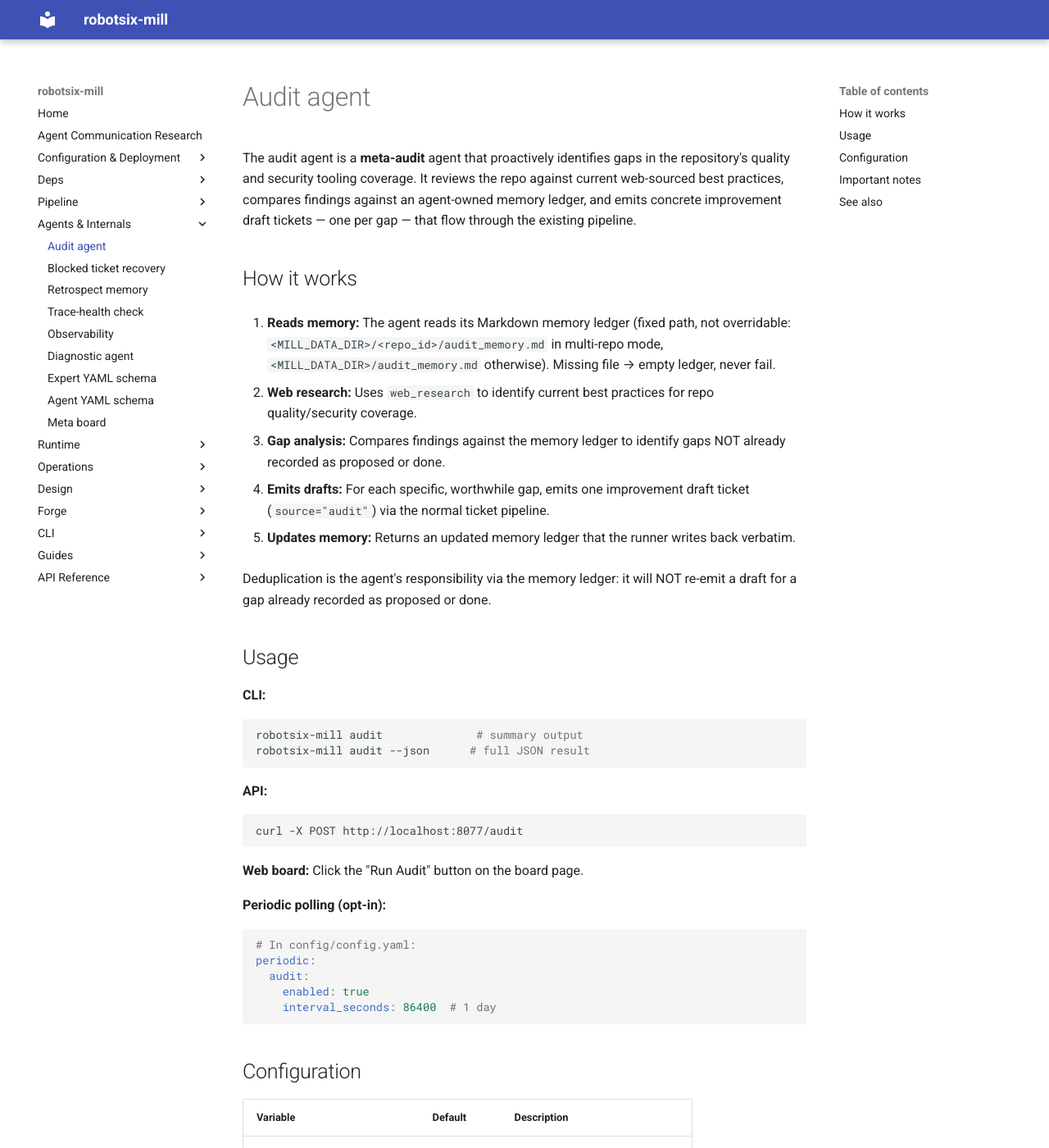
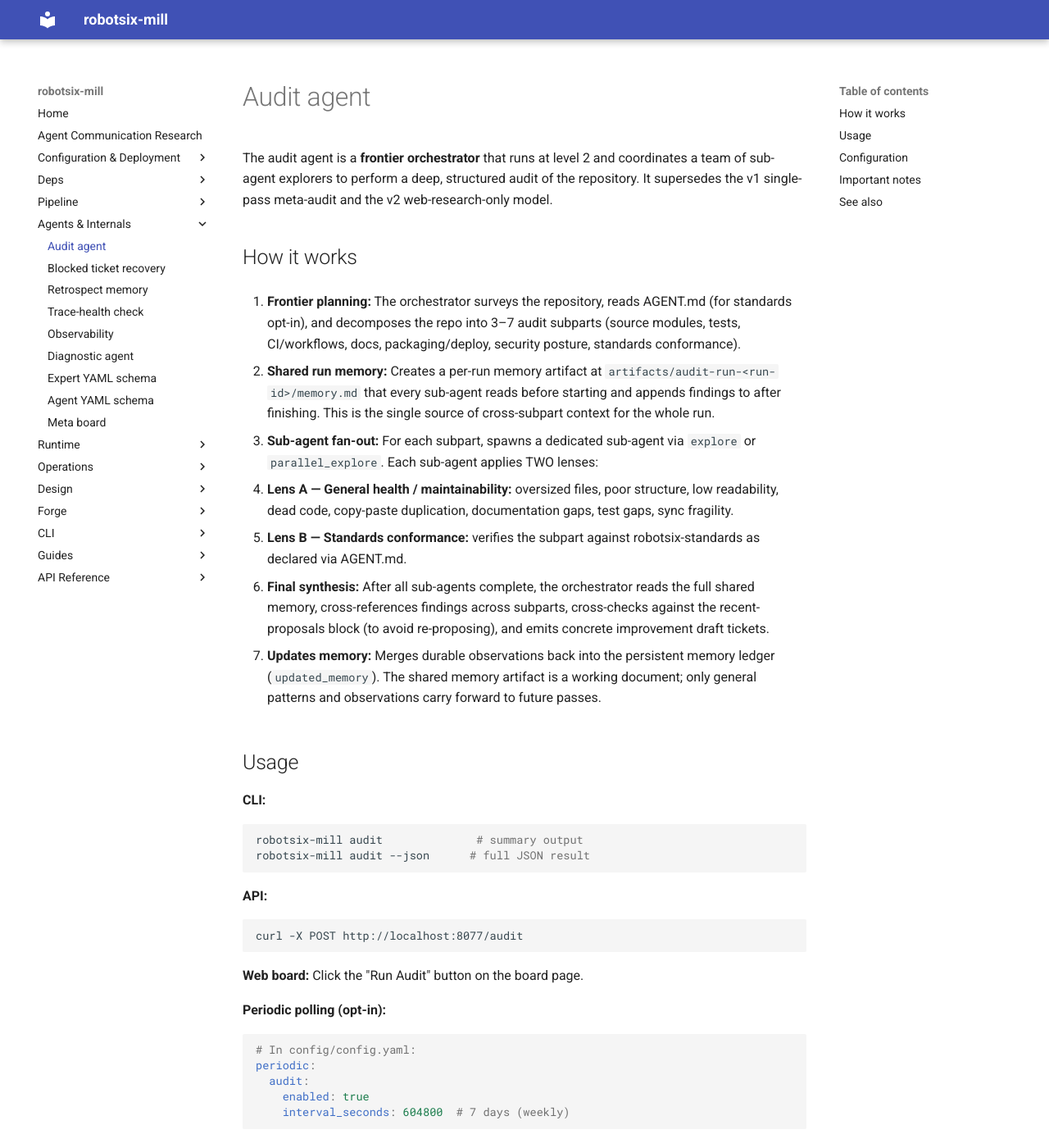
Before and after one commit to damien-robotsix/robotsix-mill, an MkDocs documentation site: the page built from docs/agents/audit-agent.md, in a window 1280 px wide and 1400 px high. Shown: the whole window at 82% size. Built offline with MkDocs 1.6.1 and Material for MkDocs 9.7.7, drawn with Linux system fonts in a browser that asks for light colours; some of the changed text lies outside the part shown.

Commit message:
mill: Audit workflow v3.1: orchestrated audit with sub-agent fan-out and shared run memory (feasible re-spec of closed a7d7; level 2; routing in 0991) (20260716T024454Z-audit-workflow-v3-1-orchestrated-audit-w-07bc) (#2385)
* mill: Audit workflow v3.1: orchestrated audit with sub-agent fan-out and shared run memory (feasible re-spec of closed a7d7; level 2; routing in 0991) (20260716T024454Z-audit-workflow-v3-1-orchestrated-audit-w-07bc)

* mill(docs): Audit workflow v3.1: orchestrated audit with sub-agent fan-out and shared run memory (feasible re-spec of closed a7d7; level 2; routing in 0991) (20260716T024454Z-audit-workflow-v3-1-orchestrated-audit-w-07bc)

---------

Co-authored-by: robotsix-mill <mill@robotsix.local>

````diff
--- a/docs/agents/audit-agent.md
+++ b/docs/agents/audit-agent.md
@@ -1,34 +1,40 @@
 # Audit agent
 
-The audit agent is a **meta-audit** agent that proactively identifies
-gaps in the repository's quality and security tooling coverage. It
-reviews the repo against current web-sourced best practices, compares
-findings against an agent-owned memory ledger, and emits concrete
-improvement draft tickets — one per gap — that flow through the
-existing pipeline.
+The audit agent is a **frontier orchestrator** that runs at level 2
+and coordinates a team of sub-agent explorers to perform a deep,
+structured audit of the repository. It supersedes the v1 single-pass
+meta-audit and the v2 web-research-only model.
 
 ## How it works
 
-1. **Reads memory:** The agent reads its Markdown memory ledger
-   (fixed path, not overridable: `<MILL_DATA_DIR>/<repo_id>/audit_memory.md`
-   in multi-repo mode, `<MILL_DATA_DIR>/audit_memory.md` otherwise).
-   Missing file → empty ledger, never fail.
+1. **Frontier planning:** The orchestrator surveys the repository,
+   reads AGENT.md (for standards opt-in), and decomposes the repo into
+   3–7 audit subparts (source modules, tests, CI/workflows, docs,
+   packaging/deploy, security posture, standards conformance).
 
-2. **Web research:** Uses `web_research` to identify current best
-   practices for repo quality/security coverage.
+2. **Shared run memory:** Creates a per-run memory artifact at
+   `artifacts/audit-run-<run-id>/memory.md` that every sub-agent reads
+   before starting and appends findings to after finishing. This is the
+   single source of cross-subpart context for the whole run.
 
-3. **Gap analysis:** Compares findings against the memory ledger to
-   identify gaps NOT already recorded as proposed or done.
+3. **Sub-agent fan-out:** For each subpart, spawns a dedicated
+   sub-agent via `explore` or `parallel_explore`. Each sub-agent
+   applies TWO lenses:
+   - **Lens A — General health / maintainability:** oversized files,
+     poor structure, low readability, dead code, copy-paste duplication,
+     documentation gaps, test gaps, sync fragility.
+   - **Lens B — Standards conformance:** verifies the subpart against
+     robotsix-standards as declared via AGENT.md.
 
-4. **Emits drafts:** For each specific, worthwhile gap, emits one
-   improvement draft ticket (`source="audit"`) via the normal ticket
-   pipeline.
+4. **Final synthesis:** After all sub-agents complete, the orchestrator
+   reads the full shared memory, cross-references findings across
+   subparts, cross-checks against the recent-proposals block (to avoid
+   re-proposing), and emits concrete improvement draft tickets.
 
-5. **Updates memory:** Returns an updated memory ledger that the runner
-   writes back verbatim.
-
-Deduplication is the agent's responsibility via the memory ledger: it
-will NOT re-emit a draft for a gap already recorded as proposed or done.
+5. **Updates memory:** Merges durable observations back into the
+   persistent memory ledger (`updated_memory`). The shared memory
+   artifact is a working document; only general patterns and
+   observations carry forward to future passes.
 
 ## Usage
 
@@ -51,7 +57,7 @@ curl -X POST http://localhost:8077/audit
 periodic:
   audit:
     enabled: true
-    interval_seconds: 86400  # 1 day
+    interval_seconds: 604800  # 7 days (weekly)
 ```
 
 ## Configuration
@@ -59,7 +65,7 @@ periodic:
 | Variable | Default | Description |
 |---|---|---|
 | `MILL_AUDIT_PERIODIC` | `false` | Enable periodic audit passes |
-| `MILL_AUDIT_INTERVAL_SECONDS` | `86400` | Seconds between automatic audits |
+| `MILL_AUDIT_INTERVAL_SECONDS` | `604800` | Seconds between automatic audits (7 days) |
 
 The audit memory ledger path is fixed (not overridable): in multi-repo
 mode, per-repo memory lives at `<data_dir>/<repo_id>/audit_memory.md`;
@@ -67,13 +73,12 @@ otherwise `<data_dir>/audit_memory.md`.
 
 ## Important notes
 
-- The audit agent does **NOT** scan code itself — it's a meta-coverage
-  agent that proposes tools/agents/checks.
-- The audit agent does **NOT** edit the repo directly — its only output
-  is draft tickets (and its own memory ledger).
-- The agent does **NOT** hard-code a fixed list of dimensions — it
-  chooses targeted scopes dynamically based on web research and repo
-  analysis.
+- The audit orchestrator runs at level 2 and spawns sub-agents at
+  levels 1–2 depending on subpart complexity.
+- Sub-agent runs are each traceable in Langfuse (named spans/traces per
+  subpart).
+- The orchestrator uses `write_file` to maintain the shared run memory
+  artifact — one of the few periodic agents with filesystem write access.
 - All repo-side output is draft tickets that must go through the
   approval gate (`human_issue_approval` → `ready` → `implement`).
 - In multi-repo mode, the audit agent runs independently for each
````
Also changed, not shown: CHANGELOG.md (+1 -0 lines), 9 other files.
